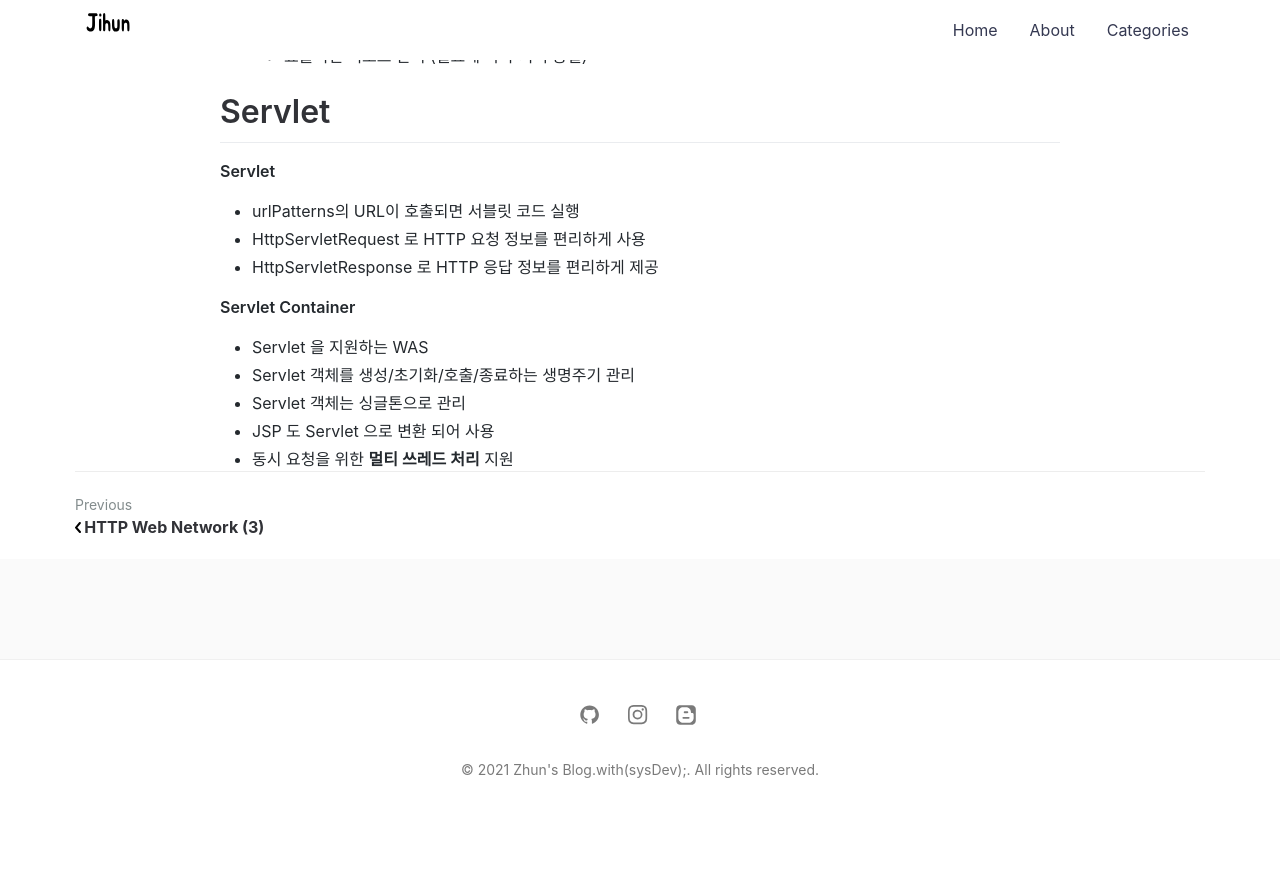
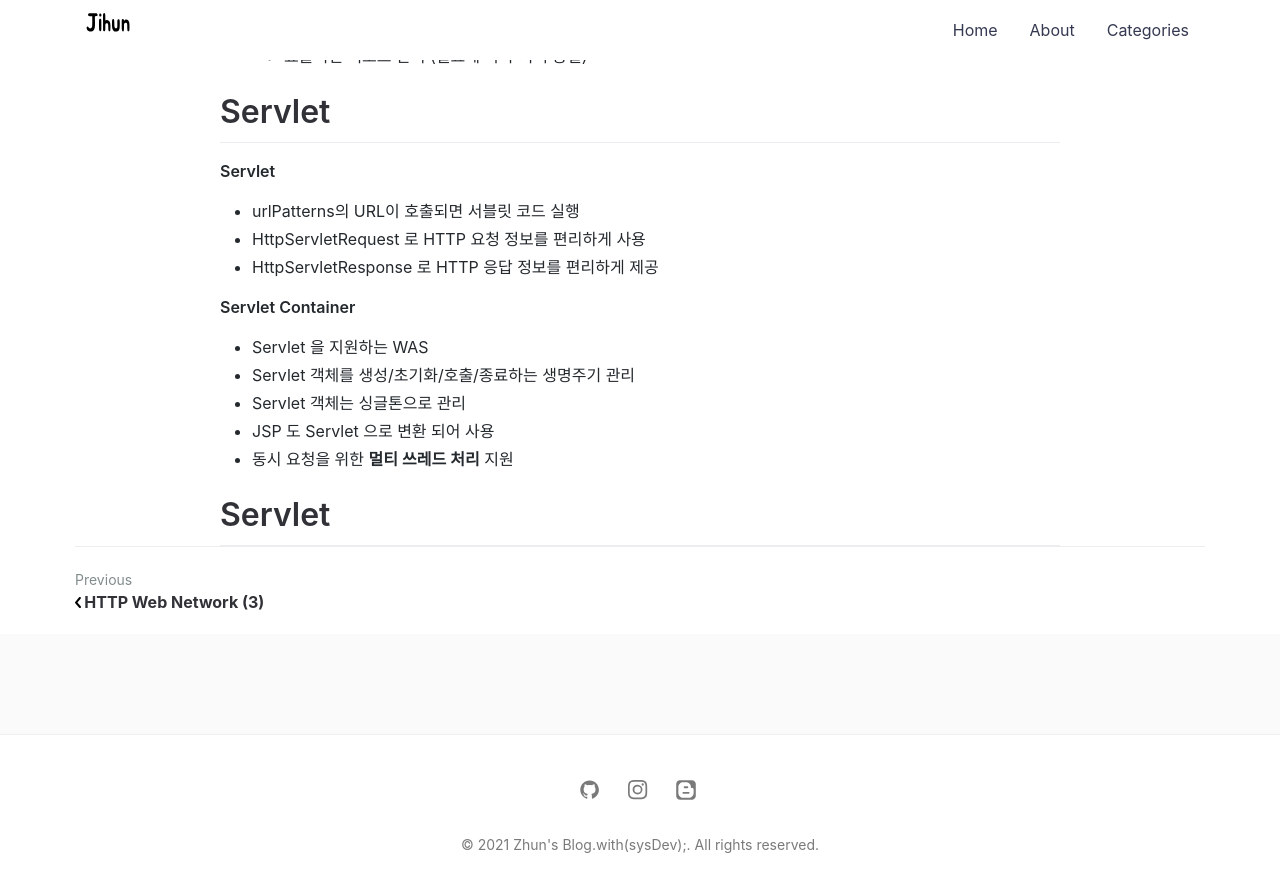
Before and after one commit to jihunparkme/jihunparkme.github.io, a Jekyll site: the page built from _posts/2021-07-26-Spring-MVC-Part1.md, in a window 1280 px wide and 900 px high, scrolled down 1638 px. Shown: the top 892 px of the window. Built offline with Jekyll 4.4.1, drawn with Linux system fonts in a browser that asks for light colours; comment, search, counter and statistics services are not loaded; before the commit the page ends 2463 px from its top, so only the background shows below that.

Commit message:
add contents

```diff
--- a/_posts/2021-07-26-Spring-MVC-Part1.md
+++ b/_posts/2021-07-26-Spring-MVC-Part1.md
@@ -61,3 +61,5 @@ featured-img: spring_mvc
 - Servlet 객체는 싱글톤으로 관리
 - JSP 도 Servlet 으로 변환 되어 사용
 - 동시 요청을 위한 **멀티 쓰레드 처리** 지원
+
+# Servlet
```
